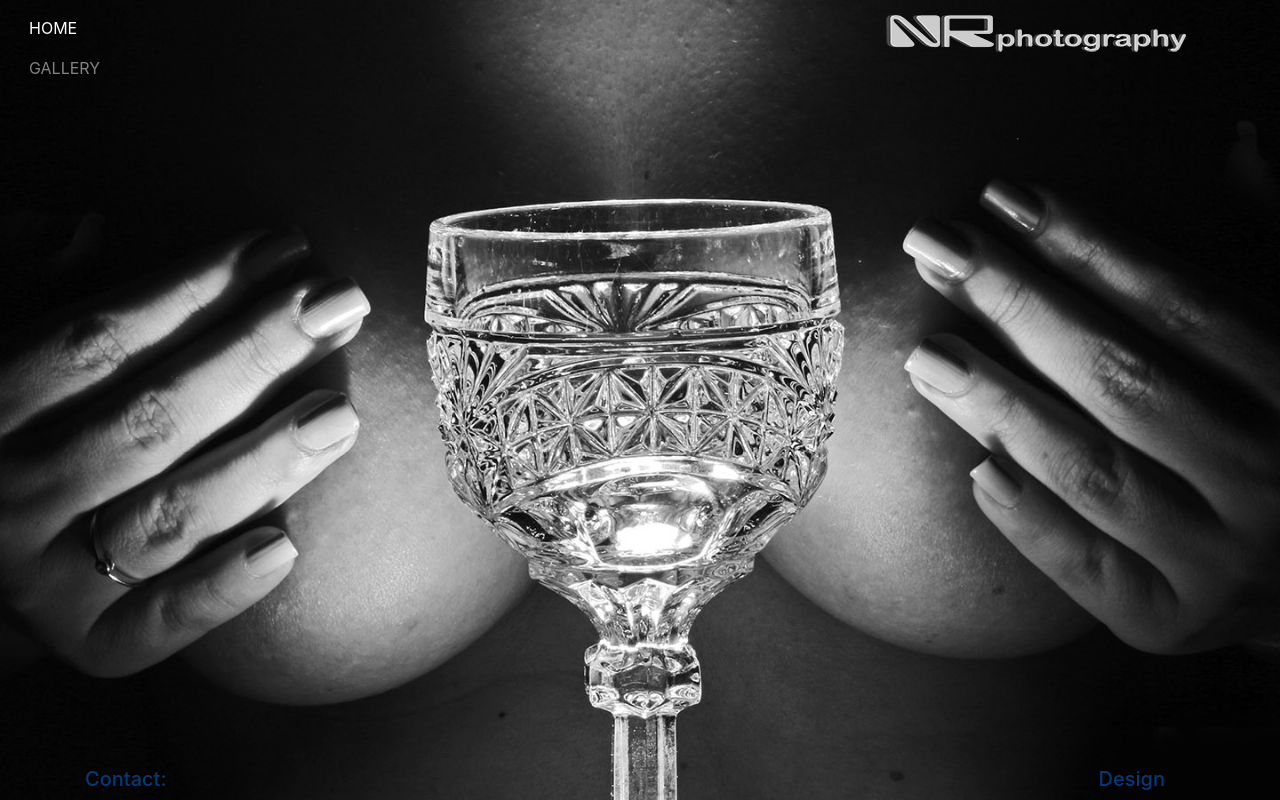
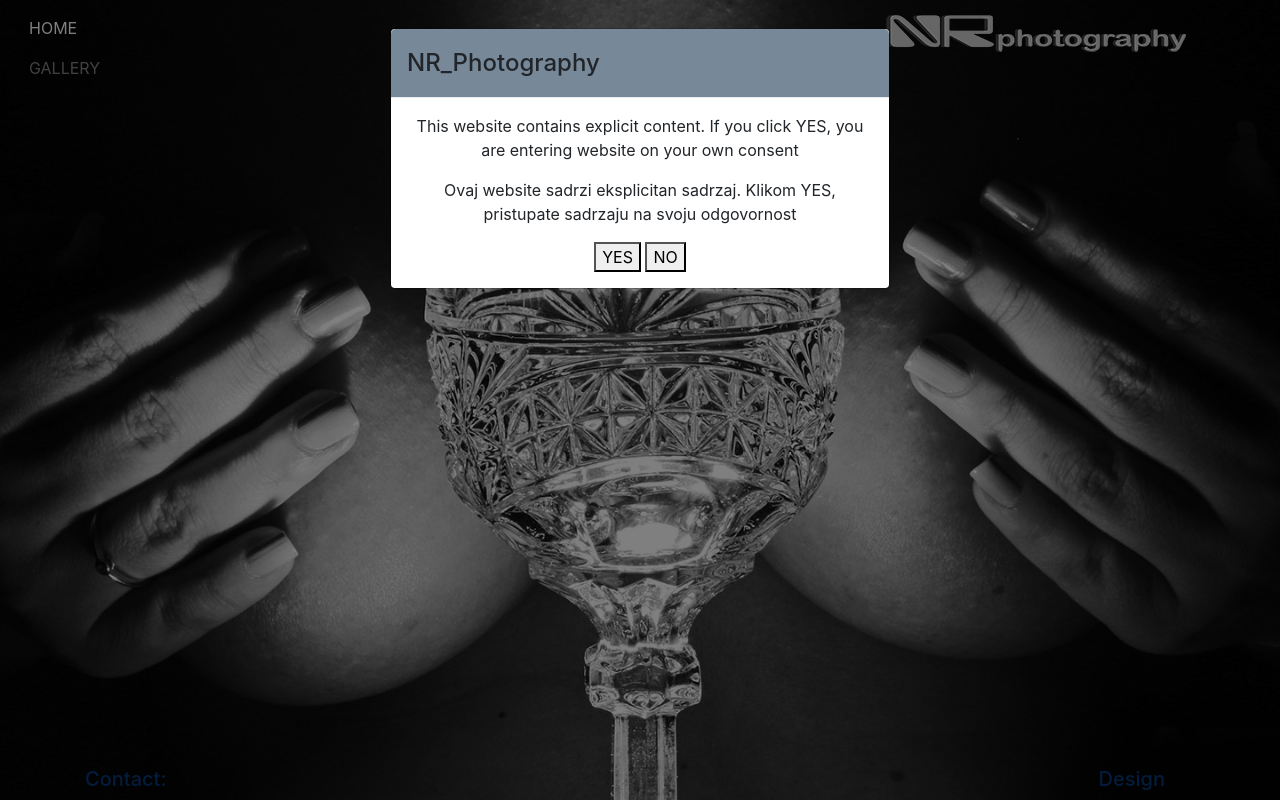
Before and after one commit to mrakaconi/NRPhotography, a PHP site: page / in a window 1280 px wide. Run offline with PHP 8.4, Linux system fonts and the light colour scheme; some libraries are stand-ins or nearby versions.

Commit message:
dodatak modala

```diff
--- a/css/style.css
+++ b/css/style.css
@@ -146,3 +146,35 @@ div.col-md-4.col-sm-6.copyright {
 #error_message {
     text-align: center;
 }
+.modal-header {
+    align-self: center;
+    width: 100%;
+    background-color: #778899
+}
+.modal-body {
+    text-align: center;
+}
+.black {
+    display: none;
+}
+.zatamnjena {
+    width: 100vw;
+    height: 100hw;
+    background-color: white;
+    color: black;
+    align-content: center;
+    position: absolute;
+    opacity: 0.3;
+}
+.modal2 {
+    display: none;
+    width: 500px;
+    height: 300px;
+    padding: 50px;
+    background-color: rgb(145, 18, 18);
+    color: white;
+    margin: 100px auto;
+    position: relative;
+    z-index: 1;
+
+}
--- a/index.html
+++ b/index.html
@@ -13,6 +13,23 @@
 </head>
 
 <body>
+  <div id="myModal" class="modal fade">
+    <div class="modal-dialog">
+      <div class="modal-content">
+        <div class="modal-header">
+          <h4 class="modal-title">NR_Photography</h4>
+        </div>
+        <div class="modal-body">
+          <p>This website contains explicit content. If you click YES, you are entering website on your own consent
+          </p>
+          <p>Ovaj website sadrzi eksplicitan sadrzaj. Klikom YES, pristupate sadrzaju na svoju odgovornost</p>
+          <button id="click" type="button"><a class="yes"></a>YES</button>
+          <button id="close" type="button"><a class="no" href="www.google.com"></a>NO</button>
+        </div>
+      </div>
+    </div>
+  </div>
+  <div class="overlay" id="mainbody">
     <div class="main-page">
       <div class="row">
         <div class="col-lg-7 col-6 col-md-7">
@@ -53,7 +70,8 @@
         </div>
         <div class="col-lg-5 col-6 col-md-5">
           <a class="navbar-brand" href="./index.html"><img class="img1" src="./img/odabranatamnija.png" alt="logo"></a>
-        <a class="navbar-brand" href="./index.html"><img class="img2" src="./img/logo_za_sajt_mala_rez_80px.png" alt="logo"></a>
+          <a class="navbar-brand" href="./index.html"><img class="img2" src="./img/logo_za_sajt_mala_rez_80px.png"
+              alt="logo"></a>
         </div>
       </div>
     </div>
@@ -91,13 +109,18 @@
         </div>
       </div>
     </div>
+  </div>
 
 
-  <script src="https://code.jquery.com/jquery-3.2.1.slim.min.js" integrity="sha384-KJ3o2DKtIkvYIK3UENzmM7KCkRr/rE9/Qpg6aAZGJwFDMVNA/GpGFF93hXpG5KkN"
+
+  <script src="https://code.jquery.com/jquery-3.2.1.slim.min.js"
+    integrity="sha384-KJ3o2DKtIkvYIK3UENzmM7KCkRr/rE9/Qpg6aAZGJwFDMVNA/GpGFF93hXpG5KkN"
     crossorigin="anonymous"></script>
-  <script src="https://cdnjs.cloudflare.com/ajax/libs/popper.js/1.12.9/umd/popper.min.js" integrity="sha384-ApNbgh9B+Y1QKtv3Rn7W3mgPxhU9K/ScQsAP7hUibX39j7fakFPskvXusvfa0b4Q"
+  <script src="https://cdnjs.cloudflare.com/ajax/libs/popper.js/1.12.9/umd/popper.min.js"
+    integrity="sha384-ApNbgh9B+Y1QKtv3Rn7W3mgPxhU9K/ScQsAP7hUibX39j7fakFPskvXusvfa0b4Q"
     crossorigin="anonymous"></script>
-  <script src="https://maxcdn.bootstrapcdn.com/bootstrap/4.0.0/js/bootstrap.min.js" integrity="sha384-JZR6Spejh4U02d8jOt6vLEHfe/JQGiRRSQQxSfFWpi1MquVdAyjUar5+76PVCmYl"
+  <script src="https://maxcdn.bootstrapcdn.com/bootstrap/4.0.0/js/bootstrap.min.js"
+    integrity="sha384-JZR6Spejh4U02d8jOt6vLEHfe/JQGiRRSQQxSfFWpi1MquVdAyjUar5+76PVCmYl"
     crossorigin="anonymous"></script>
   <script src="./js/main.js"></script>
 
--- a/js/main.js
+++ b/js/main.js
@@ -1,10 +1,4 @@
-// $('body').on('mouseenter mouseleave', '.dropdown', function (e) {
-//   var _d = $(e.target).closest('.dropdown'); _d.addClass('show');
-//   setTimeout(function () {
-//     _d[_d.is(':hover') ? 'addClass' : 'removeClass']('show');
-//     $('[data-toggle="dropdown"]', _d).attr('aria-expanded', _d.is(':hover'));
-//   }, 300);
-// });
+
 
 $(document).ready(function () {
   var $item = $('.carousel-item');
@@ -12,6 +6,19 @@ $(document).ready(function () {
   $item.eq(0).addClass('active');
   $item.height($wHeight);
   $item.addClass('full-screen');
+
+  $("#myModal").modal('show');
+  $("#mainbody").addClass("darken");
+
+
+  $('#click').on('click', function () {
+    $('#mainbody').removeClass("darken");
+    $("#myModal").modal('hide');
+  })
+  $('#close').on('click', function () {
+    $("#mainbody").addClass("black");
+    $("#myModal").modal('hide');
+  })
 
   $('.carousel img').each(function () {
     var $src = $(this).attr('src');
@@ -28,7 +35,7 @@ $(document).ready(function () {
     $item.height($wHeight);
   });
 
-    $("#footer").hover(function(){
-		$("div").animate({bottom:'0'}, 1000);
+  $("#footer").hover(function () {
+    $("div").animate({ bottom: '0' }, 1000);
   });
 });
```
Also changed, not shown: img/logo_za_sajt_mala_rez_80px.png (deleted), 2 other files. Lines whose indentation alone changed are shown as unchanged.
